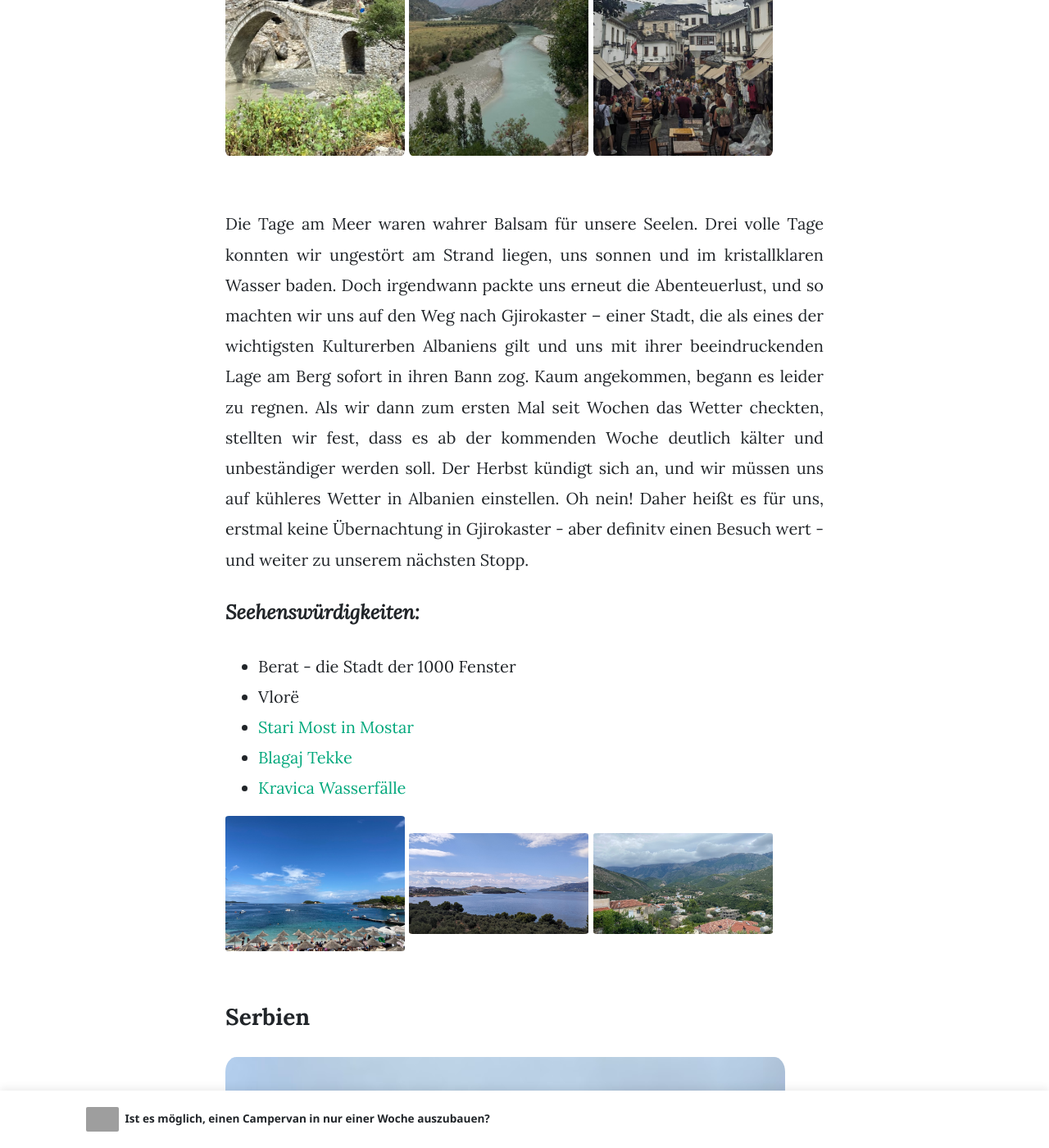
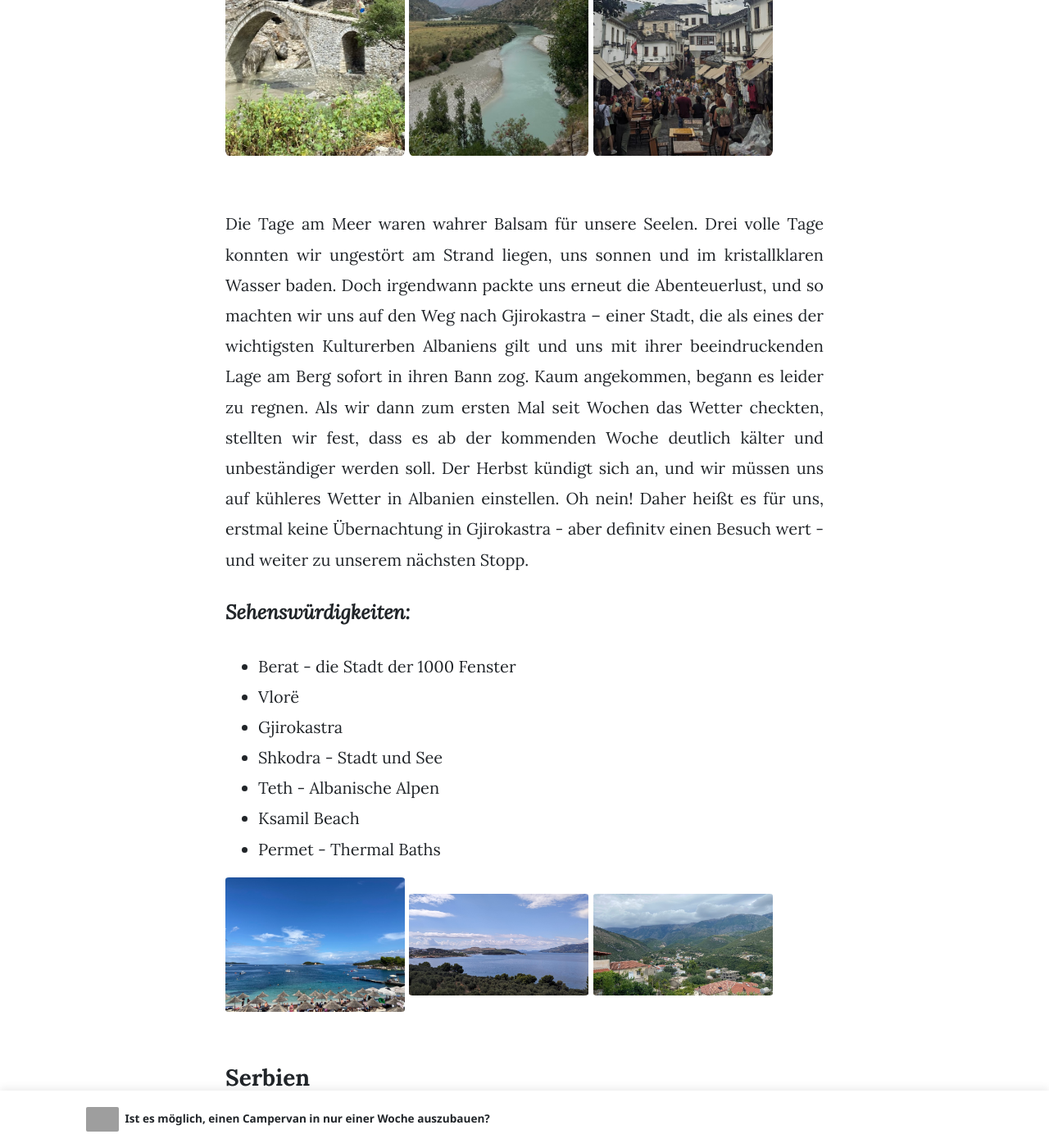
Before and after one commit to travelbuddi/travelbuddi.github.io, a Jekyll site: the page built from _posts/2024-08-08-Osteuropa-Balkan.md, in a window 1280 px wide and 1400 px high, scrolled down 11298 px. Shown: the whole window at 82% size. Built offline with Jekyll 4.4.1, drawn with Linux system fonts in a browser that asks for light colours; nearby versions of some CDN libraries; some of the changed text lies outside the part shown; grey boxes are pictures that could not be loaded.

Commit message:
Update Albanien

```diff
--- a/_posts/2024-08-08-Osteuropa-Balkan.md
+++ b/_posts/2024-08-08-Osteuropa-Balkan.md
@@ -39,7 +39,7 @@ Unsere Weitereise bringt und nach Mostar. Mostar ist für seine unglaublichen Br
 Nach diesen kulinarischen Erlebnissen geht es mit unserem Camper weiter Richtung Süden. Unterwegs kommen wir an einem alten Kloster vorbei, das spektakulär in den Felsen direkt am Fluss gebaut wurde. Schließlich erreichen wir unser nächstes Ziel: die beeindruckenden Kravica-Wasserfälle – ein perfekter Ort, um die Natur zu genießen und den Tag ausklingen zu lassen.
 
 
-#### *Seehenswürdigkeiten:*
+#### *Sehenswürdigkeiten:*
 * Buško jezero
 * Two River Crossing
 * <a href="https://franks-travelbox.com/europa/bosnien-herzegowina/alte-bruecke-stari-most-in-mostar-bosnien-herzegowina/">Stari Most in Mostar</a>
@@ -56,7 +56,7 @@ Nach diesen kulinarischen Erlebnissen geht es mit unserem Camper weiter Richtung
 
 Das nächste Land auf unserer Liste: Montenegro. Ursprünglich nur als Zwischenstopp auf unserer Durchreise nach Nordmazedonien geplant, hat uns das Land so begeistert, dass wir spontan beschlossen, eine Nacht in der Nähe von Podgorica zu verbringen. Auf einem kleinen Weingut fanden wir einen charmanten Schlafplatz. Dort wird privat eine Weinverkostung mit Essen angeboten, und als besonderes Highlight durften wir im Garten der Gastgeber übernachten – ein unvergleichliches Erlebnis mitten in den Weinbergen mit sehr guten selbstgemachten Weinen - nur zu empfehlen!
 
-#### *Seehenswürdigkeiten:*
+#### *Sehenswürdigkeiten:*
 * Podgorica
 * <a href="https://www.lonelyplanet.com/montenegro/podgorica/attractions/niagara-falls/a/poi-sig/1543410/360160">Nijagara Waterfall </a>
 * Weinverkostung
@@ -83,7 +83,7 @@ Wir schlendern durch die engen Gassen der Altstadt und genießen den Blick über
 ![Ohrid](/assets/images/Ohrid04.jpg){: width="30%"}
 
 
-#### *Seehenswürdigkeiten:*
+#### *Sehenswürdigkeiten:*
 * Ohrid See
 * Nationalpark Galičica
 * <a href="https://mazedonien.de/kulturstaette/bay-of-bones-museum-auf-dem-wasser-2/">Bay of Bones </a>
@@ -109,14 +109,17 @@ Nach Berat ging es für uns in die bekannte Hafenstadt Vlorë. Dort erhoffen wir
 ![Albanien](/assets/images/Albanien04.jpg){: width="30%"}
 
 
-Die Tage am Meer waren wahrer Balsam für unsere Seelen. Drei volle Tage konnten wir ungestört am Strand liegen, uns sonnen und im kristallklaren Wasser baden. Doch irgendwann packte uns erneut die Abenteuerlust, und so machten wir uns auf den Weg nach Gjirokaster – einer Stadt, die als eines der wichtigsten Kulturerben Albaniens gilt und uns mit ihrer beeindruckenden Lage am Berg sofort in ihren Bann zog. Kaum angekommen, begann es leider zu regnen. Als wir dann zum ersten Mal seit Wochen das Wetter checkten, stellten wir fest, dass es ab der kommenden Woche deutlich kälter und unbeständiger werden soll. Der Herbst kündigt sich an, und wir müssen uns auf kühleres Wetter in Albanien einstellen. Oh nein! Daher heißt es für uns, erstmal keine Übernachtung in Gjirokaster - aber definitv einen Besuch wert - und weiter zu unserem nächsten Stopp.
+Die Tage am Meer waren wahrer Balsam für unsere Seelen. Drei volle Tage konnten wir ungestört am Strand liegen, uns sonnen und im kristallklaren Wasser baden. Doch irgendwann packte uns erneut die Abenteuerlust, und so machten wir uns auf den Weg nach Gjirokastra – einer Stadt, die als eines der wichtigsten Kulturerben Albaniens gilt und uns mit ihrer beeindruckenden Lage am Berg sofort in ihren Bann zog. Kaum angekommen, begann es leider zu regnen. Als wir dann zum ersten Mal seit Wochen das Wetter checkten, stellten wir fest, dass es ab der kommenden Woche deutlich kälter und unbeständiger werden soll. Der Herbst kündigt sich an, und wir müssen uns auf kühleres Wetter in Albanien einstellen. Oh nein! Daher heißt es für uns, erstmal keine Übernachtung in Gjirokastra - aber definitv einen Besuch wert - und weiter zu unserem nächsten Stopp.
 
-#### *Seehenswürdigkeiten:*
+#### *Sehenswürdigkeiten:*
 * Berat - die Stadt der 1000 Fenster
 * Vlorë
-* <a href="https://franks-travelbox.com/europa/bosnien-herzegowina/alte-bruecke-stari-most-in-mostar-bosnien-herzegowina/">Stari Most in Mostar</a>
-* <a href="https://tekijablagaj.ba/en/">Blagaj Tekke</a>
-* <a href="https://kravica.ba/de/kravica-wasserfall/">Kravica Wasserfälle</a>
+* Gjirokastra
+* Shkodra - Stadt und See
+* Teth - Albanische Alpen
+* Ksamil Beach
+* Permet - Thermal Baths
+
 
 ![Albanien](/assets/images/Albanien05.jpg){: width="30%"}
 ![Albanien](/assets/images/Albanien06.jpg){: width="30%"}
```
